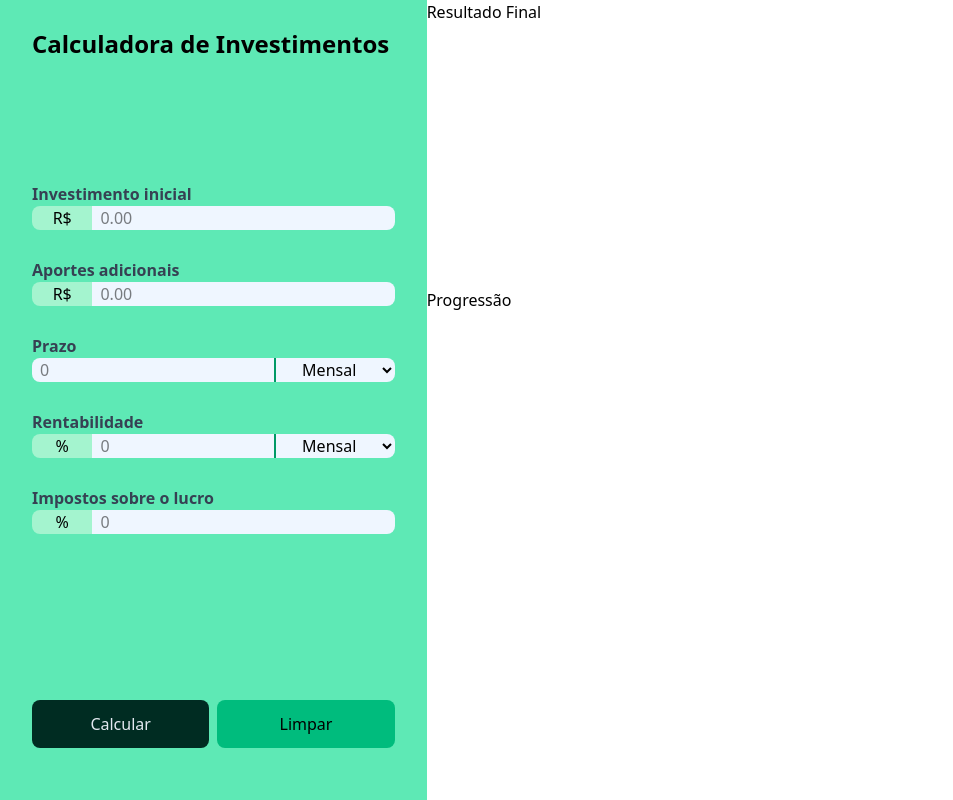
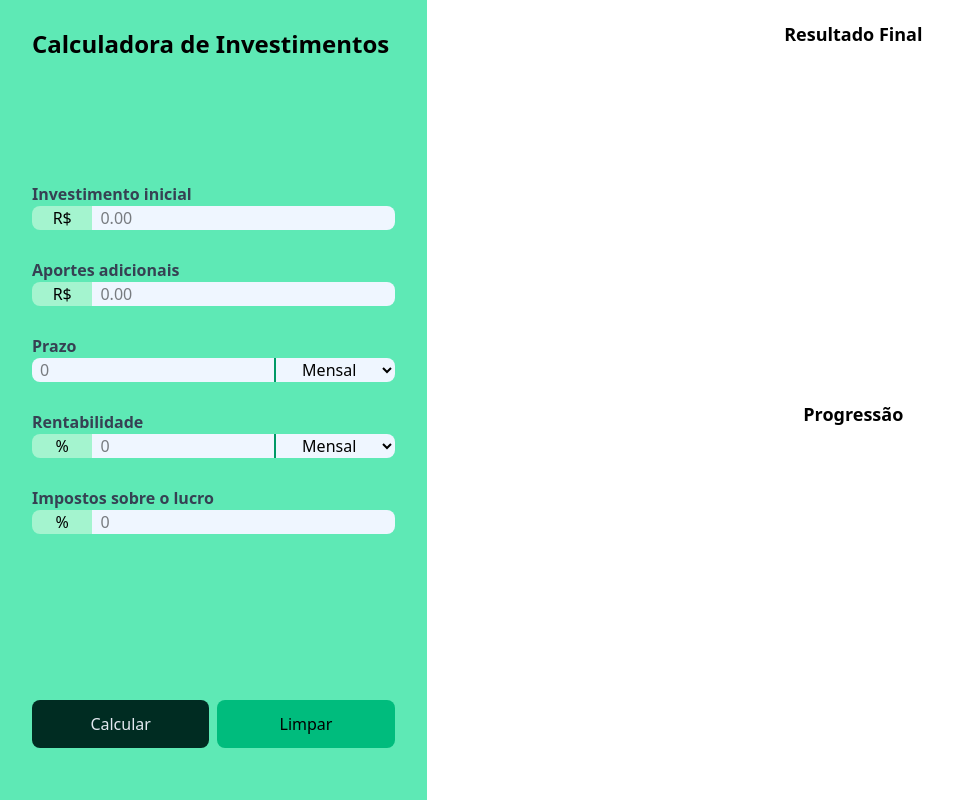
Before and after one commit to UshyDie/projetoCalculadoraInvestimentos, a website built with Vite: page index.html in a window 1280 px wide. Shown: the whole page, without its empty margins (0-953 px from the left). Built offline with nearby package versions, Linux system fonts and the light colour scheme.

Commit message:
Mudanças no layout dos Charts

```diff
--- a/index.html
+++ b/index.html
@@ -133,6 +133,7 @@
           </div>
         </div>
       </form>
+      <!-- Botoões -->
       <div class="flex h-12 px-6 my-8 w-full gap-2">
         <button
           id="calculate-results"
@@ -150,15 +151,19 @@
         </button>
       </div>
     </aside>
-    <main class="h-full">
-      <section id="charts-container">
-        <div class="h-[36dvh]">
-          <p>Resultado Final</p>
-          <canvas id="final-money-distribution"></canvas>
+    <main class="row-span-2 col-span-2">
+      <!-- Gráficos -->
+      <section
+        id="charts-container"
+        class="h-full flex flex-col justify-between"
+      >
+        <div class="h-1/2 flex flex-col items-center pt-5 pb-10">
+          <p class="font-bold text-lg">Resultado Final</p>
+          <canvas id="final-money-distribution" class=""></canvas>
         </div>
-        <div class="h-[56dvh]">
-          <p>Progressão</p>
-          <canvas id="progression"></canvas>
+        <div class="h-1/2 flex flex-col items-center pb-10">
+          <p class="font-bold text-lg">Progressão</p>
+          <canvas id="progression" class="w-full h-full"></canvas>
         </div>
       </section>
     </main>
--- a/style.css
+++ b/style.css
@@ -6,3 +6,8 @@
     border-radius: 0.5rem;
   }
 }
+
+/* canvas {
+  width: 100%;
+  height: 100%;
+} */
```
